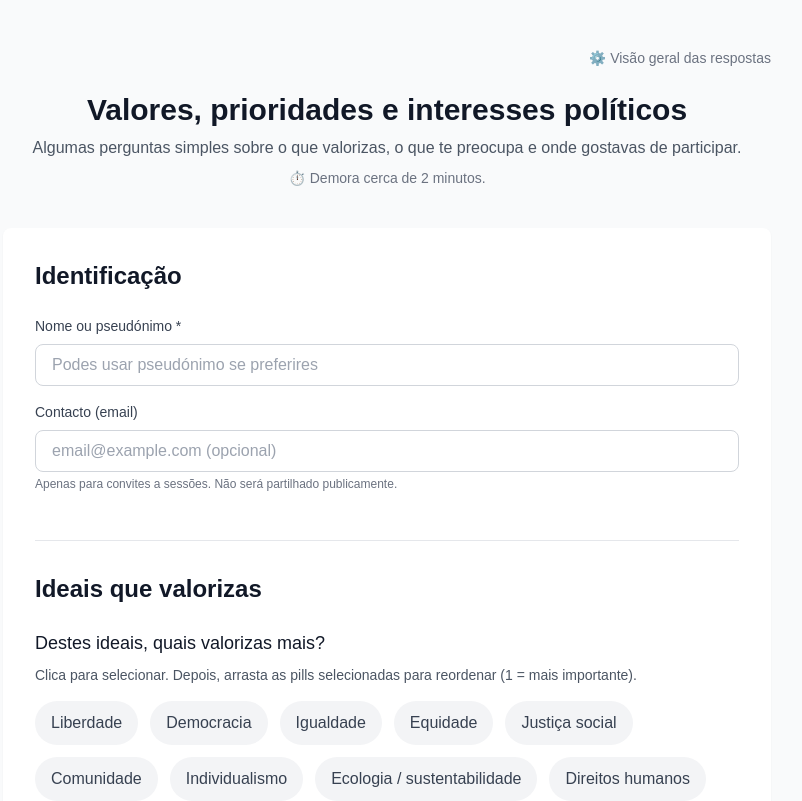
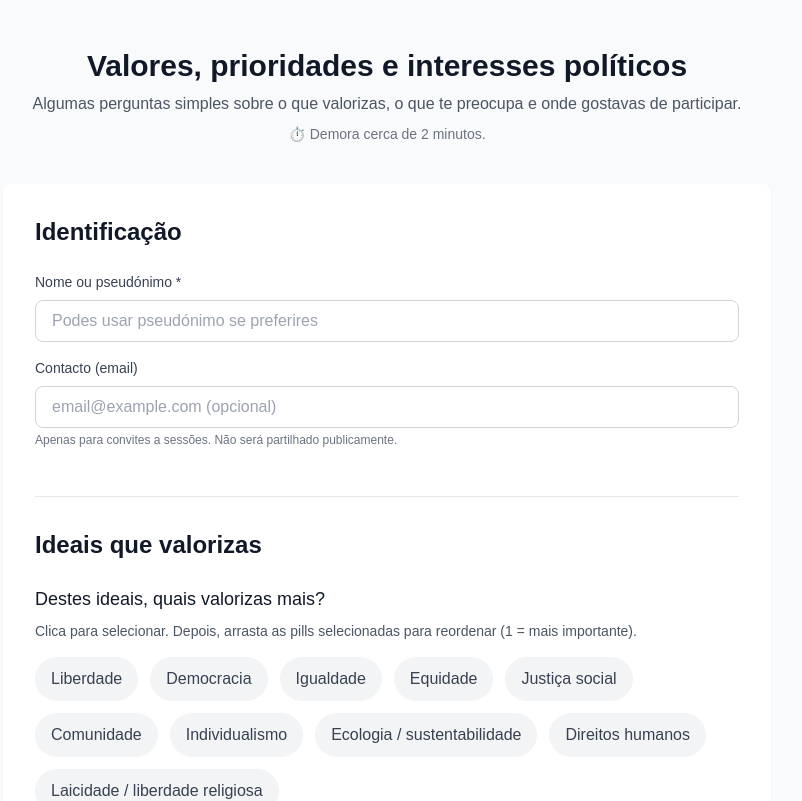
Before and after one commit to joaoalvesmarrucho/formulario-alinhamento-pi, a Next.js app: page / in a window 1280 px wide. Shown: the top 801 px of the page, without its empty margins (253-1055 px from the left). Built offline with nearby package versions, Linux system fonts and the light colour scheme.

Commit message:
Move admin link to footer bottom-right

```diff
--- a/src/app/page.tsx
+++ b/src/app/page.tsx
@@ -111,16 +111,6 @@ export default function Home() {
   return (
     <div className="min-h-screen bg-gray-50 dark:bg-gray-900 py-12 px-4 sm:px-6 lg:px-8">
       <div className="max-w-3xl mx-auto">
-        {/* Link para Admin no canto superior direito */}
-        <div className="mb-6 flex justify-end">
-          <button
-            onClick={handleAdminAccess}
-            className="text-sm text-gray-500 dark:text-gray-400 hover:text-blue-600 dark:hover:text-blue-400 transition-colors flex items-center gap-1"
-          >
-            ⚙️ Visão geral das respostas
-          </button>
-        </div>
-
         {/* Header */}
         <div className="text-center mb-10">
           <h1 className="text-3xl font-bold text-gray-900 dark:text-gray-50 mb-2">
@@ -313,6 +303,16 @@ export default function Home() {
             )}
           </div>
         </form>
+
+        {/* Link para Admin no rodapé */}
+        <div className="mt-8 flex justify-end">
+          <button
+            onClick={handleAdminAccess}
+            className="text-xs text-gray-400 dark:text-gray-500 hover:text-gray-600 dark:hover:text-gray-400 transition-colors"
+          >
+            ⚙️ Admin
+          </button>
+        </div>
       </div>
     </div>
   );
```
